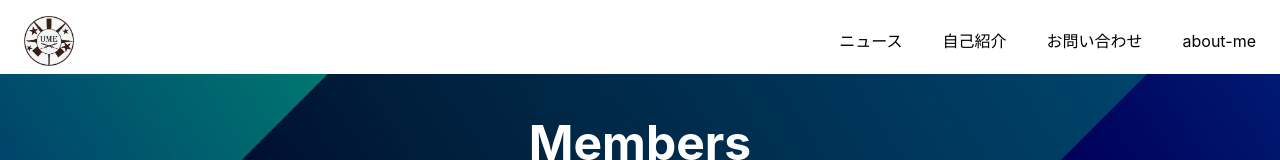
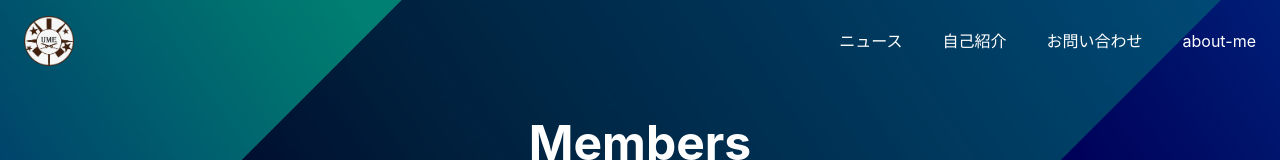
Before and after one commit to KTCume/react-next-portfolio, a Next.js app: page /members in a window 1280 px wide. Shown: the top 160 px of the page. Built offline with nearby package versions, Linux system fonts and the light colour scheme.

Commit message:
icon変更

```diff
--- a/app/_components/Header/index.module.css
+++ b/app/_components/Header/index.module.css
@@ -6,7 +6,6 @@
     align-items: center;
     justify-content: space-between;
     width: 100%;
-    background-color: #ffffff;
 }
 
 
--- a/app/_components/Header/index.tsx
+++ b/app/_components/Header/index.tsx
@@ -8,7 +8,7 @@ export default function Header() {
     <header className={styles.header}>
       <Link href="/" className={styles.logoLink}>
         <Image
-          src="/icon.jpg"
+          src="/icon.png"
           alt="SIMPLE"
           className={styles.logo}
           width={348}
--- a/app/_components/Menu/index.module.css
+++ b/app/_components/Menu/index.module.css
@@ -1,6 +1,6 @@
 .items {
   display: flex;
-  color: #000000;
+  color: #ffffff;
   gap: 40px;
 }
 
```
Also changed, not shown: public/icon.jpg (deleted), public/icon.png (added).
